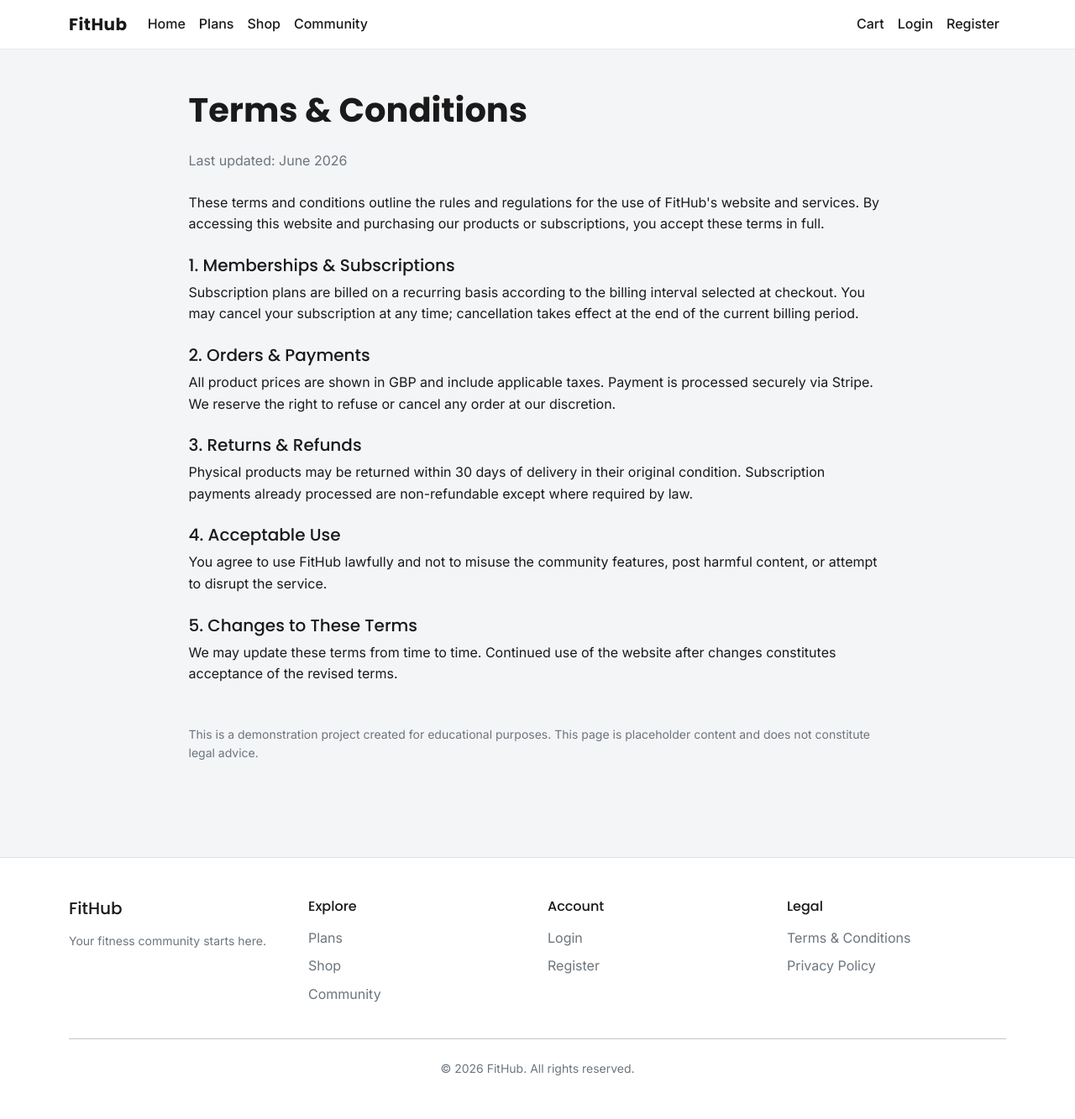
After one commit to rpires71/milestone-4, a Django app: page /terms/ in a window 1280 px wide. The commit adds this page. Shown: the whole page at 84% size. Run offline with Django 4.2, Linux system fonts and the light colour scheme; some libraries are stand-ins or nearby versions.

Commit message:
feat: add Terms and Privacy pages and link them in footer

```diff
--- /dev/null
+++ b/home/templates/home/terms.html
@@ -0,0 +1,45 @@
+{% extends "base.html" %}
+
+{% block extra_title %}- Terms & Conditions{% endblock %}
+
+{% block content %}
+<main id="main-content" class="container py-5">
+  <div class="row justify-content-center">
+    <div class="col-lg-9">
+      <h1 class="fw-bold mb-4">Terms &amp; Conditions</h1>
+      <p class="text-secondary mb-4">Last updated: June 2026</p>
+
+      <p>These terms and conditions outline the rules and regulations for the use of
+      FitHub's website and services. By accessing this website and purchasing our
+      products or subscriptions, you accept these terms in full.</p>
+
+      <h2 class="h5 mt-4 mb-2">1. Memberships &amp; Subscriptions</h2>
+      <p>Subscription plans are billed on a recurring basis according to the billing
+      interval selected at checkout. You may cancel your subscription at any time;
+      cancellation takes effect at the end of the current billing period.</p>
+
+      <h2 class="h5 mt-4 mb-2">2. Orders &amp; Payments</h2>
+      <p>All product prices are shown in GBP and include applicable taxes. Payment is
+      processed securely via Stripe. We reserve the right to refuse or cancel any
+      order at our discretion.</p>
+
+      <h2 class="h5 mt-4 mb-2">3. Returns &amp; Refunds</h2>
+      <p>Physical products may be returned within 30 days of delivery in their
+      original condition. Subscription payments already processed are non-refundable
+      except where required by law.</p>
+
+      <h2 class="h5 mt-4 mb-2">4. Acceptable Use</h2>
+      <p>You agree to use FitHub lawfully and not to misuse the community features,
+      post harmful content, or attempt to disrupt the service.</p>
+
+      <h2 class="h5 mt-4 mb-2">5. Changes to These Terms</h2>
+      <p>We may update these terms from time to time. Continued use of the website
+      after changes constitutes acceptance of the revised terms.</p>
+
+      <p class="text-secondary small mt-5">This is a demonstration project created for
+      educational purposes. This page is placeholder content and does not constitute
+      legal advice.</p>
+    </div>
+  </div>
+</main>
+{% endblock %}
--- a/home/urls.py
+++ b/home/urls.py
@@ -3,4 +3,6 @@ from . import views
 
 urlpatterns = [
     path('', views.index, name='home'),
+    path('terms/', views.terms, name='terms'),
+    path('privacy/', views.privacy, name='privacy'),
 ]
--- a/home/views.py
+++ b/home/views.py
@@ -12,3 +12,13 @@ def index(request):
         'featured_products': featured_products,
     }
     return render(request, 'home/index.html', context)
+
+
+def terms(request):
+    """Static Terms & Conditions page."""
+    return render(request, 'home/terms.html')
+
+
+def privacy(request):
+    """Static Privacy Policy page."""
+    return render(request, 'home/privacy.html')
--- a/templates/base.html
+++ b/templates/base.html
@@ -103,8 +103,8 @@
       <div class="col-12 col-md-3">
         <h3 class="h6 mb-3">Legal</h3>
         <ul class="list-unstyled">
-          <li class="mb-2"><span class="text-secondary">Terms &amp; Conditions</span></li>
-          <li class="mb-2"><span class="text-secondary">Privacy Policy</span></li>
+          <li class="mb-2"><a href="{% url 'terms' %}" class="text-decoration-none text-secondary">Terms &amp; Conditions</a></li>
+    <li class="mb-2"><a href="{% url 'privacy' %}" class="text-decoration-none text-secondary">Privacy Policy</a></li>
         </ul>
       </div>
     </div>
```
Also changed, not shown: home/templates/home/privacy.html (added, +42 -0 lines), static/images/hero-plans.webp.
